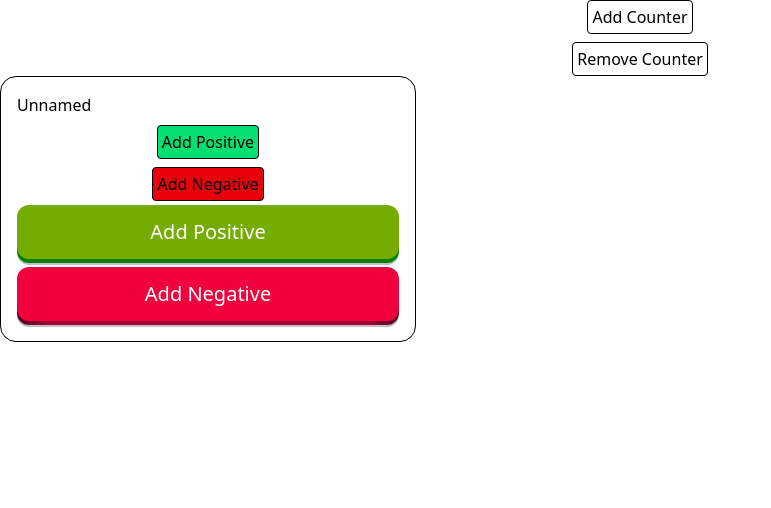
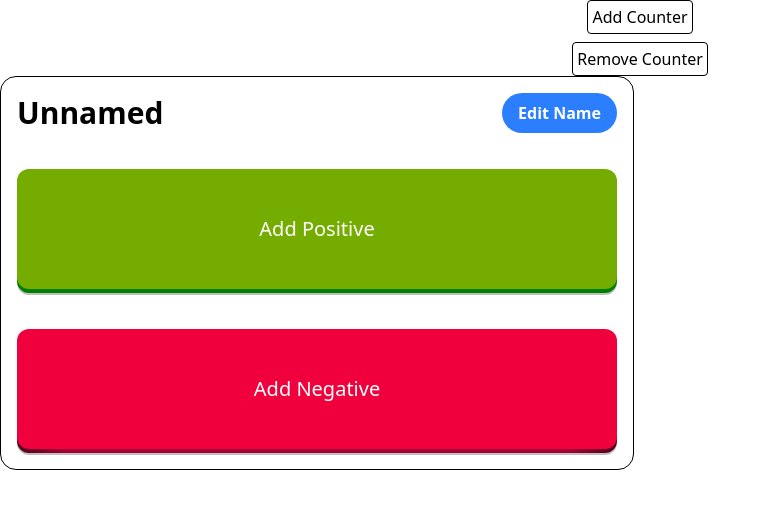
Before and after one commit to ramzialhaddad/blind-tally-counter, a SvelteKit app: page / in a window 1280 px wide. Both pictures are taken after a click on the button "Add Counter". Shown: the top 508 px of the page, without its empty margins (0-771 px from the left). Built offline with nearby package versions, Linux system fonts and the light colour scheme.

Commit message:
Progress

```diff
--- a/src/routes/+page.svelte
+++ b/src/routes/+page.svelte
@@ -17,7 +17,7 @@
 	<button class="m-auto p-1 border-1 rounded" onclick={() => removeCounter()}>Remove Counter</button>
 </div>
 
-<div class="grid grid-cols-3 gap-4">
+<div class="grid grid-cols-2 gap-3">
 	{#each Array(counters) as e}
 		<Counter/>
 		{e}
--- a/src/routes/Counter.svelte
+++ b/src/routes/Counter.svelte
@@ -1,8 +1,10 @@
 <script lang="ts">
-	let positive = 0;
-    let negative = 0;
-
-    let name = "Unnamed"
+	let positive = $state(0);
+    let negative = $state(0);
+    let name = $state("Unnamed");
+	let colour = $state('black');
+	let colours = ['red', 'blue', 'orange', 'green', 'yellow', 'black'];
+	let editing: boolean = $state(false);
 
     function addPositive(){
         positive++;
@@ -10,6 +12,10 @@
 
     function addNegative(){
         negative++;
+	}
+
+    function edit(){
+        editing = !editing;
 	}
 </script>
 
@@ -60,7 +66,9 @@
 	}
 
 	.button-red-front {
-		display: block;
+        display: flex;
+        align-items: center;
+        justify-content: center;
 		position: relative;
 		padding: 12px 27px;
 		border-radius: 12px;
@@ -158,7 +166,9 @@
     }
 
     .button-green-front {
-        display: block;
+    	display: flex;
+		align-items: center;
+		justify-content: center;
 		position: relative;
 		padding: 12px 27px;
 		border-radius: 12px;
@@ -167,10 +177,8 @@
 		background: hsl(80, 100%, 34%);
 		will-change: transform;
 		transform: translateY(-4px);
-        transition:
-                transform
-                600ms
-                cubic-bezier(.3, .7, .4, 1);
+		transition: transform 600ms cubic-bezier(.3, .7, .4, 1);
+		cursor: pointer;
     }
 
     @media (min-width: 768px) {
@@ -216,23 +224,50 @@
     }
 </style>
 
-<div class="border-1 rounded-2xl p-4 grid grid-cols-1 gap-y-2">
-	<p>{name}</p>
-	<button class="m-auto p-1 border-1 rounded bg-green-400" onclick={() => addPositive()}>Add Positive</button>
-	<button class="m-auto p-1 border-1 rounded bg-red-600" onclick={() => addNegative()}>Add Negative</button>
+<div class="border-1 rounded-2xl p-4 grid grid-cols-1 gap-y-10 relative">
+	<div class="flex justify-between items-center">
+		{#if editing}
+			<div class="flex flex-col gap-1">
+				<input style="color: {colour};" type="text" bind:value={name} class="border-1 text-3xl font-semibold">
+				<div class="flex gap-1">
+					{#each colours as c}
+						<button
+							class="aspect-square rounded-[50%]"
+							style="background: {c}; aspect-ratio:1; padding:0.5rem 1rem;"
+							aria-label={c}
+							onclick={() => colour = c}
+						></button>
+					{/each}
+				</div>
+			</div>
+		{:else}
+			<h1 style="color: {colour};" class="text-3xl font-semibold">{name}</h1>
+		{/if}
+		<button onclick={()=>edit()} class="bg-blue-500 hover:bg-blue-700 text-white font-bold py-2 px-4 rounded-full cursor-pointer">
+			{#if editing}
+				Save
+			{:else}
+				Edit Name
+			{/if}
+
+		</button>
+	</div>
+
+<!--	<button class="m-auto p-1 border-1 rounded bg-green-400" onclick={() => addPositive()}>Add Positive</button>-->
+<!--	<button class="m-auto p-1 border-1 rounded bg-red-600" onclick={() => addNegative()}>Add Negative</button>-->
 
 	<!-- https://getcssscan.com/css-buttons-examples "Button 82" by Josh W Comeau-->
 	<button class="button-green-pushable">
 		<span class="button-green-shadow"></span>
 		<span class="button-green-edge"></span>
-		<span class="button-green-front text">
+		<span class="button-green-front text h-30">
 			Add Positive
     	</span>
 	</button>
 	<button class="button-red-pushable">
 		<span class="button-red-shadow"></span>
 		<span class="button-red-edge"></span>
-		<span class="button-red-front text">
+		<span class="button-red-front text h-30">
 			Add Negative
     	</span>
 	</button>
@@ -256,6 +291,4 @@
 			Test
 		</span>
 	</button> -->
-
-
 </div>
```
Lines whose indentation alone changed are shown as unchanged.
